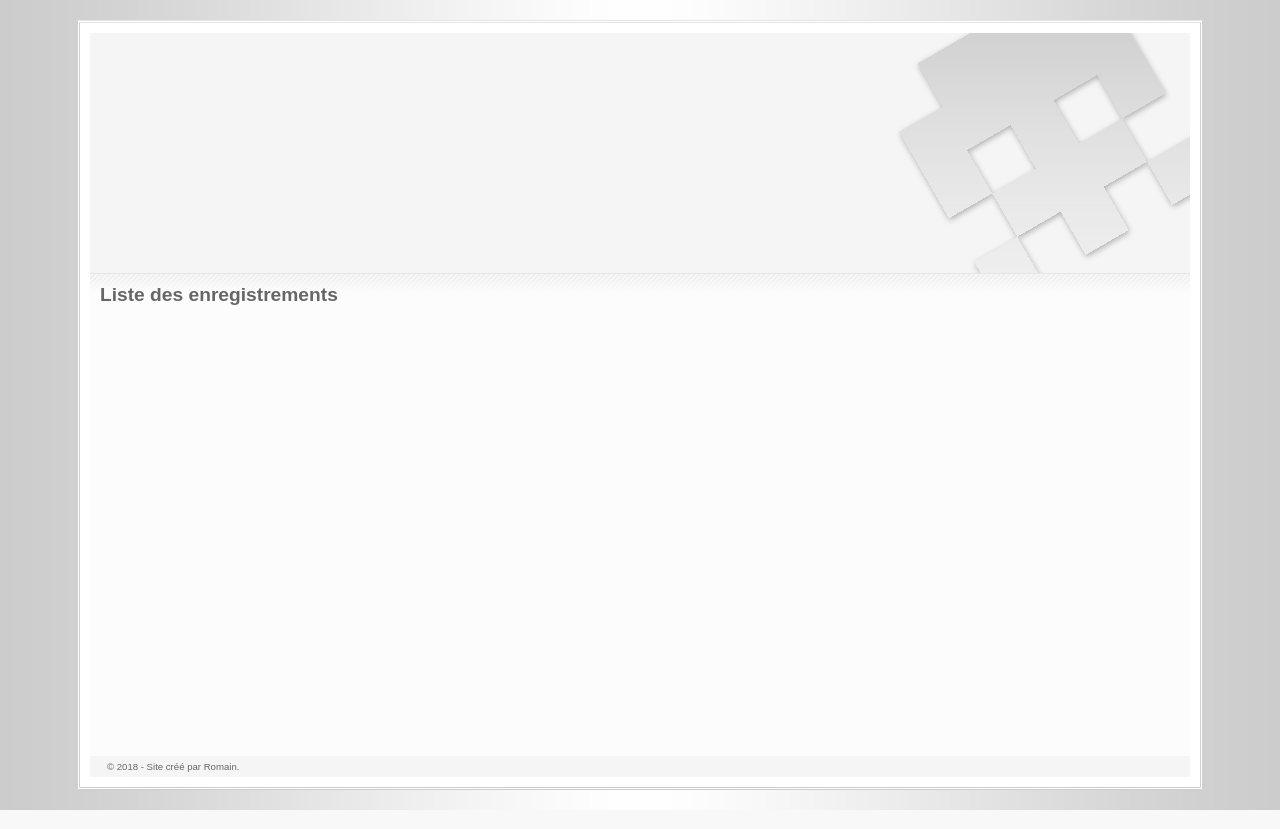
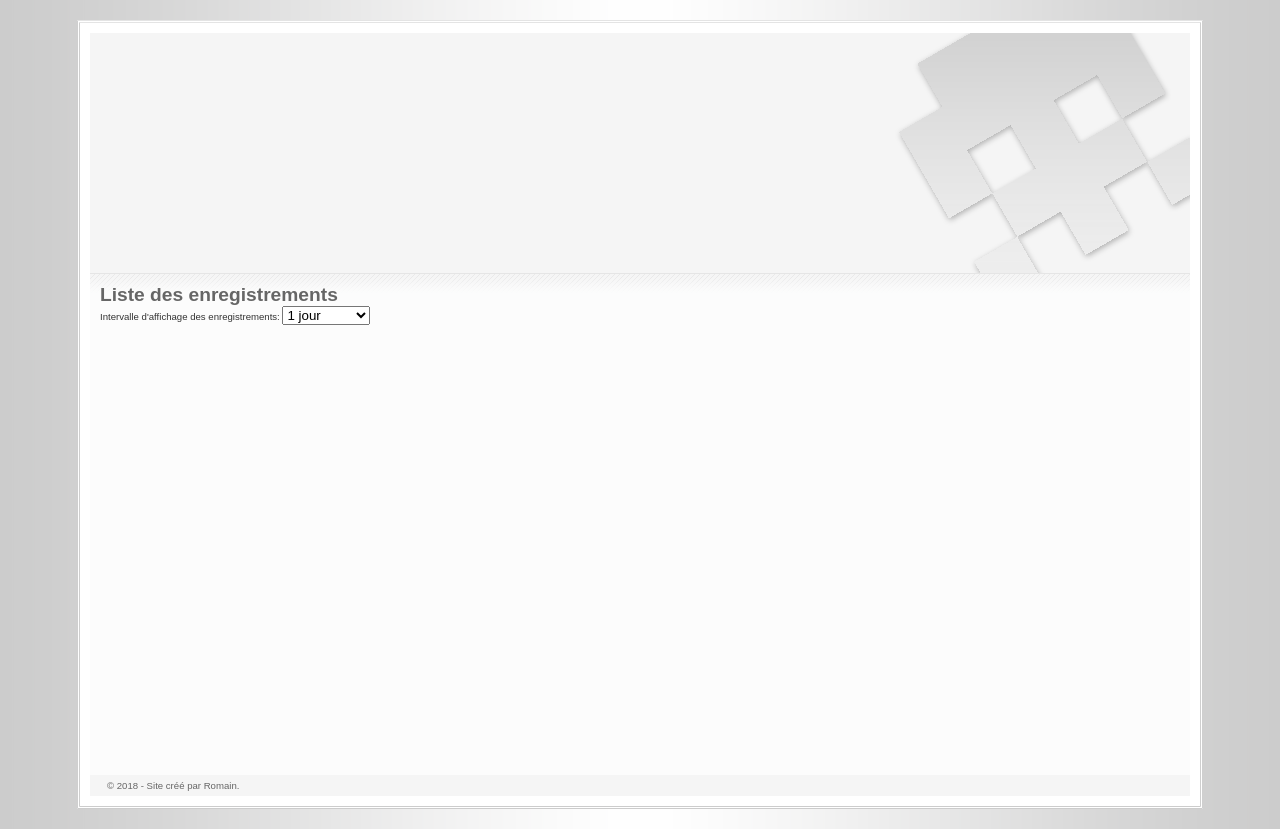
Before and after one commit to Natars-sourcecodes/rpi_videosurveillance, a PHP site: page / in a window 1280 px wide. Run offline with PHP 8.4, Linux system fonts and the light colour scheme; data that the repository does not hold is empty.

Commit message:
Ajout d'une liste déroulante pour filtrer les vidéos à paramétrer (filtre non fonctionnel)

```diff
--- a/index.php
+++ b/index.php
@@ -13,6 +13,18 @@
 			<div class="content">
 				<div class="item">
 					<h1>Liste des enregistrements<br /></h1>
+
+					<form method="post" action="index.php">
+						<label for="temps">Intervalle d'affichage des enregistrements: <label>
+						<select name="temps" id="temps">
+							<option value="1j">1 jour</option>
+							<option value="4h">4 heures</option>
+							<option value="2h">2 heures</option>
+							<option value="1h">1 heure</option>
+							<option value="30min">30 minutes</option>
+							<option value="15min">15 minutes</option>
+						</select>
+					</form>
 
 					<?php
 						//Listing des fichiers présents dans le dossier "camera"
```
